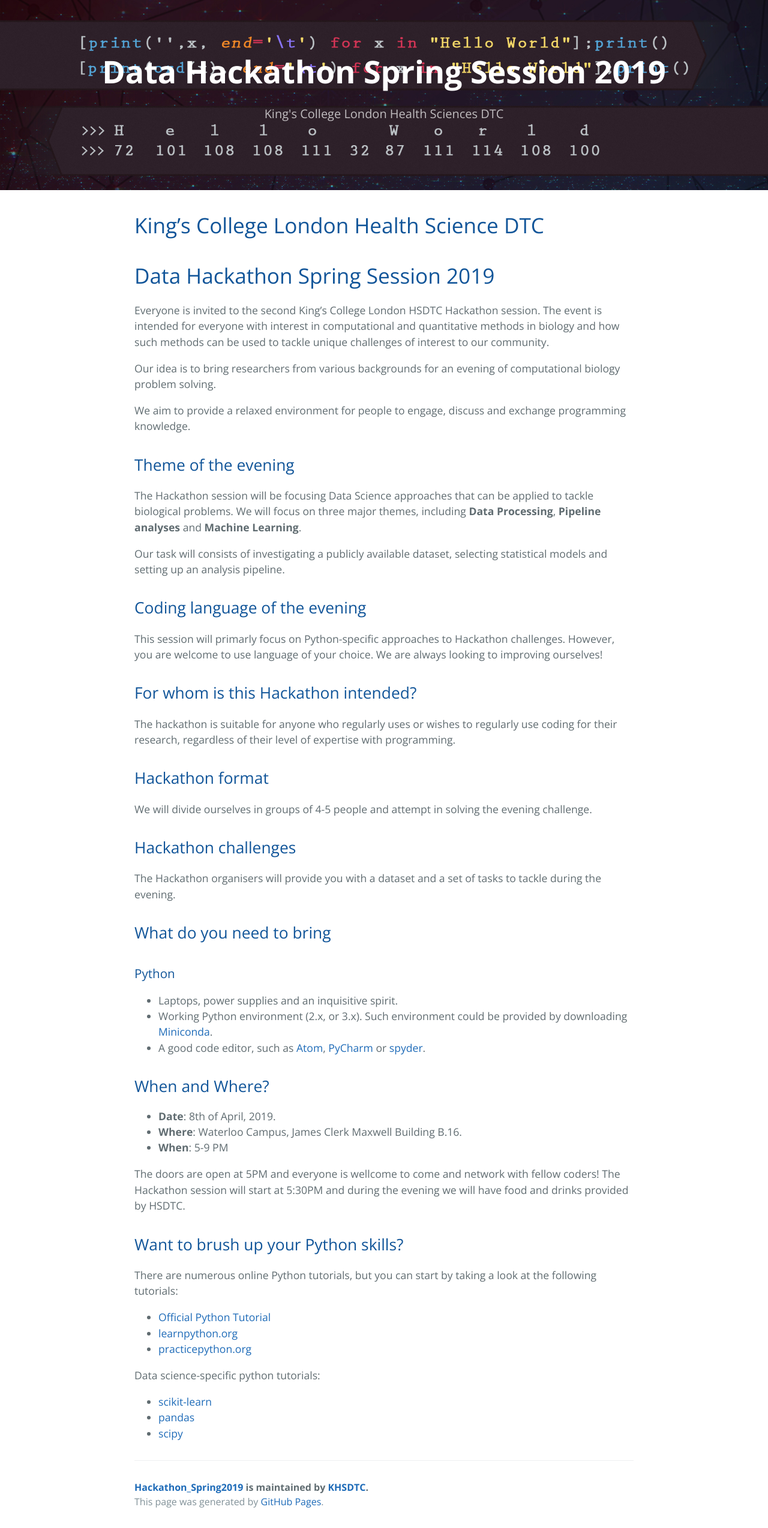
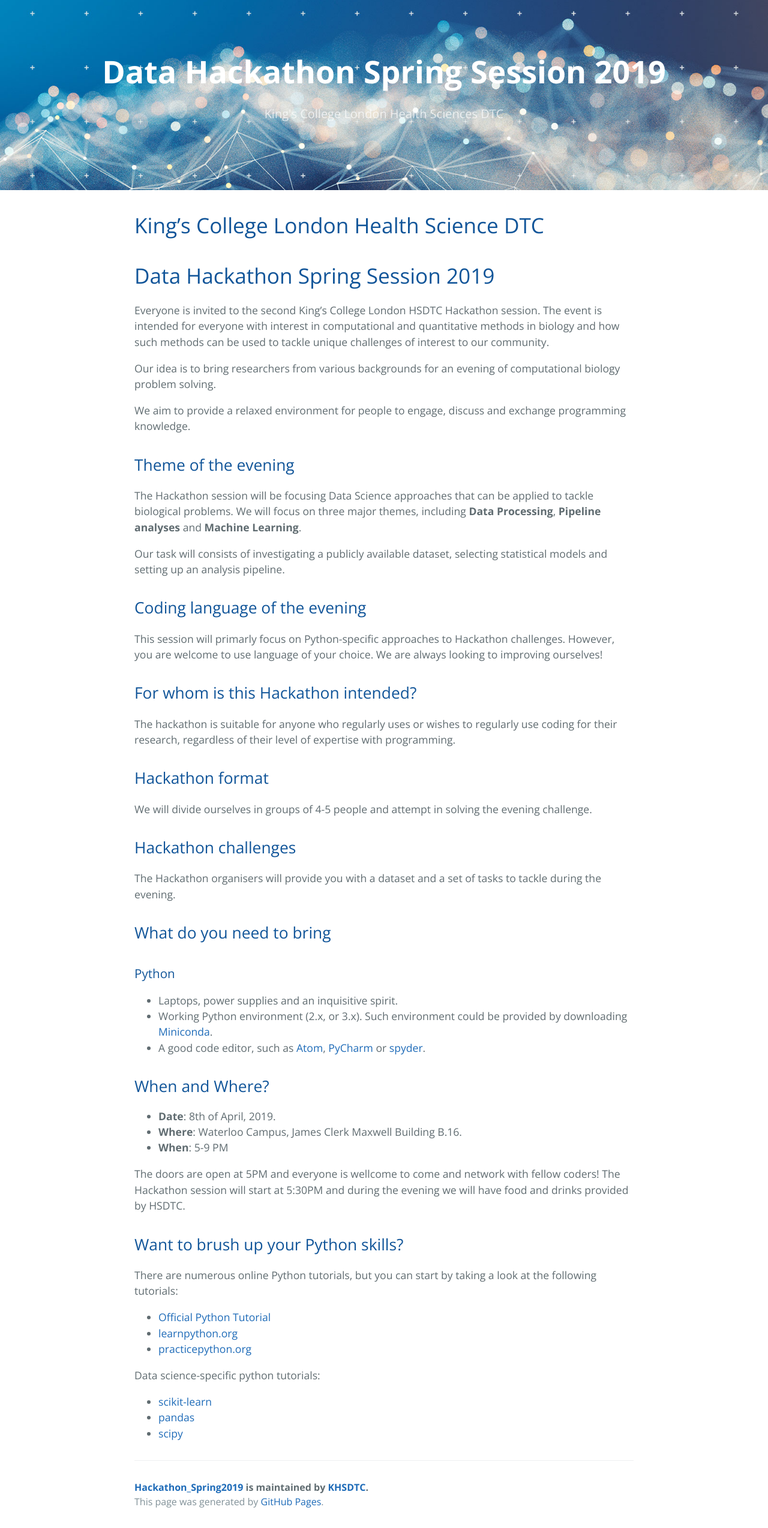
Before and after one commit to KHSDTC/Hackathon_Spring2019, a Jekyll site: the page built from index.md, in a window 1280 px wide. Shown: the whole page at 60% size. Built offline with Jekyll 4.4.1, drawn with Linux system fonts in a browser that asks for light colours; our own code applies the rules of GitHub Pages for plain Markdown files.

Commit message:
Uploading a different title figure

```diff
--- a/_sass/jekyll-theme-cayman.scss
+++ b/_sass/jekyll-theme-cayman.scss
@@ -107,7 +107,7 @@ a {
 
 .page-header {
   color: #fff; text-align: center;
-  background: #56687C url('../../figures/python.jpg') no-repeat 50%;
+  background: #56687C url('../../figures/data_science.jpg') no-repeat 50%;
   background-size: cover;
 
   @include large {
```
